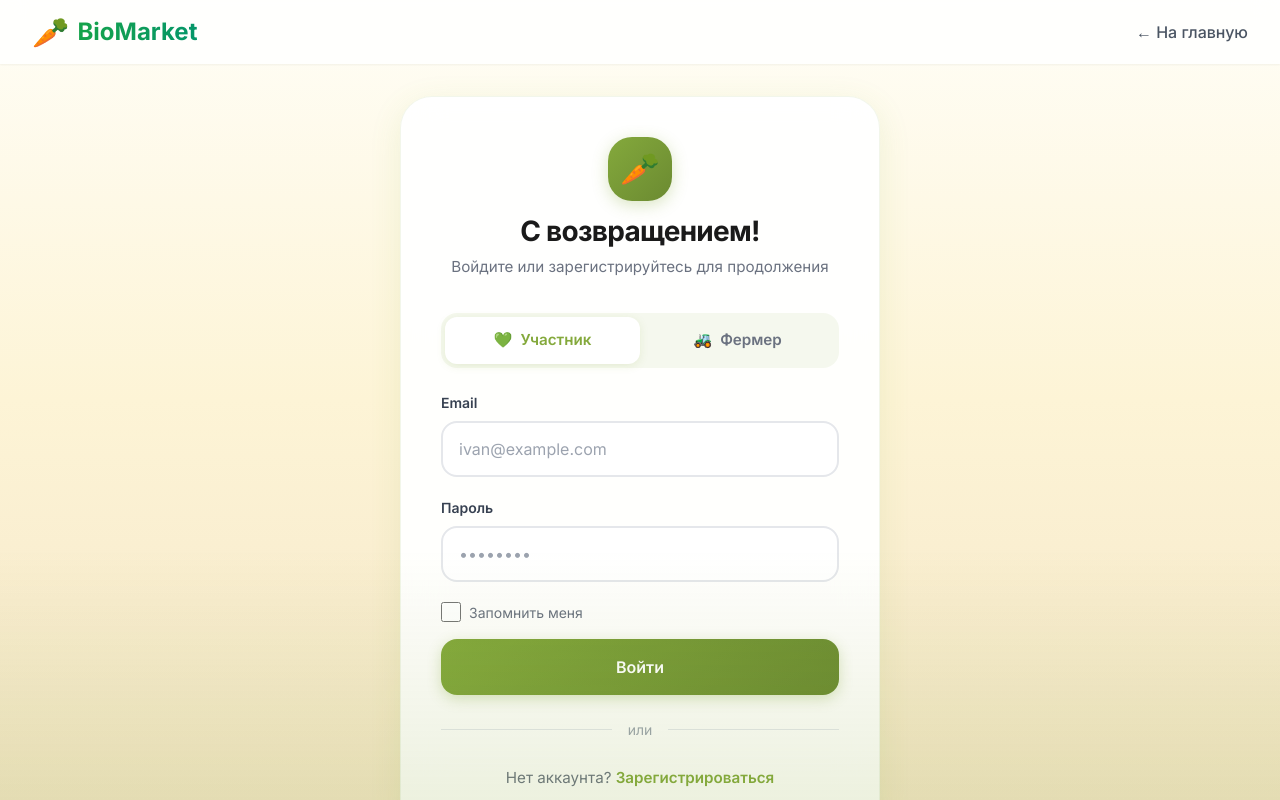
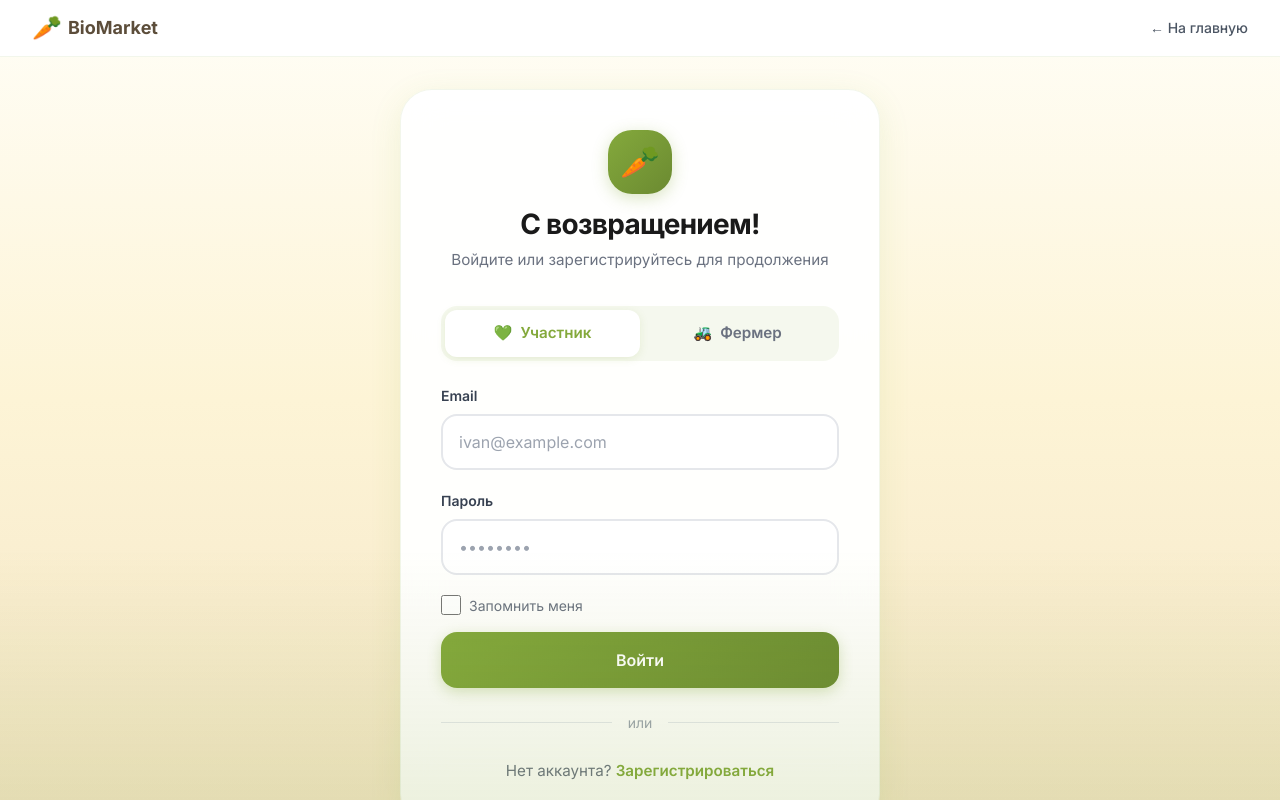
Before and after one commit to Zirvey/biomark-web, a website built with Vite: page src/register.html in a window 1280 px wide. Built offline with nearby package versions, Linux system fonts and the light colour scheme.

Commit message:
style: match register page header with main page

```diff
--- a/src/register.html
+++ b/src/register.html
@@ -11,7 +11,7 @@
     <style>
         /* Auth page specific styles */
         .auth-container {
-            min-height: calc(100vh - 64px);
+            min-height: calc(100vh - 56px);
             display: flex;
             align-items: center;
             justify-content: center;
@@ -247,15 +247,15 @@
     </style>
 </head>
 <body class="min-h-screen">
-    <!-- Navigation -->
-    <nav class="bg-white/80 backdrop-blur-md shadow-sm sticky top-0 z-50" role="navigation" aria-label="Основная навигация">
-        <div class="max-w-7xl mx-auto px-4 sm:px-6 lg:px-8">
-            <div class="flex justify-between items-center h-16">
-                <a href="index.html" class="flex items-center space-x-2">
-                    <span class="text-3xl" aria-hidden="true">🥕</span>
-                    <span class="text-2xl font-bold bg-gradient-to-r from-green-600 to-emerald-600 bg-clip-text text-transparent">BioMarket</span>
+    <!-- Header -->
+    <nav class="sticky-nav" role="navigation" aria-label="Основная навигация" style="position: -webkit-sticky; position: sticky; top: 0; z-index: 100; background: rgba(255, 255, 255, 0.95); backdrop-filter: blur(16px); -webkit-backdrop-filter: blur(16px); border-bottom: 1px solid rgba(132, 169, 60, 0.1);">
+        <div class="max-w-7xl mx-auto px-3 sm:px-6 lg:px-8">
+            <div class="flex justify-between items-center h-12 sm:h-14">
+                <a href="index.html" class="flex items-center gap-1.5 flex-shrink-0">
+                    <span class="text-xl sm:text-2xl" aria-hidden="true">🥕</span>
+                    <span class="text-base sm:text-lg font-bold" style="color: var(--earth)">BioMarket</span>
                 </a>
-                <a href="index.html" class="text-gray-600 hover:text-green-600 transition-colors font-medium">← На главную</a>
+                <a href="index.html" class="text-gray-600 hover:text-[var(--olive)] transition-colors font-medium text-sm">← На главную</a>
             </div>
         </div>
     </nav>
```
